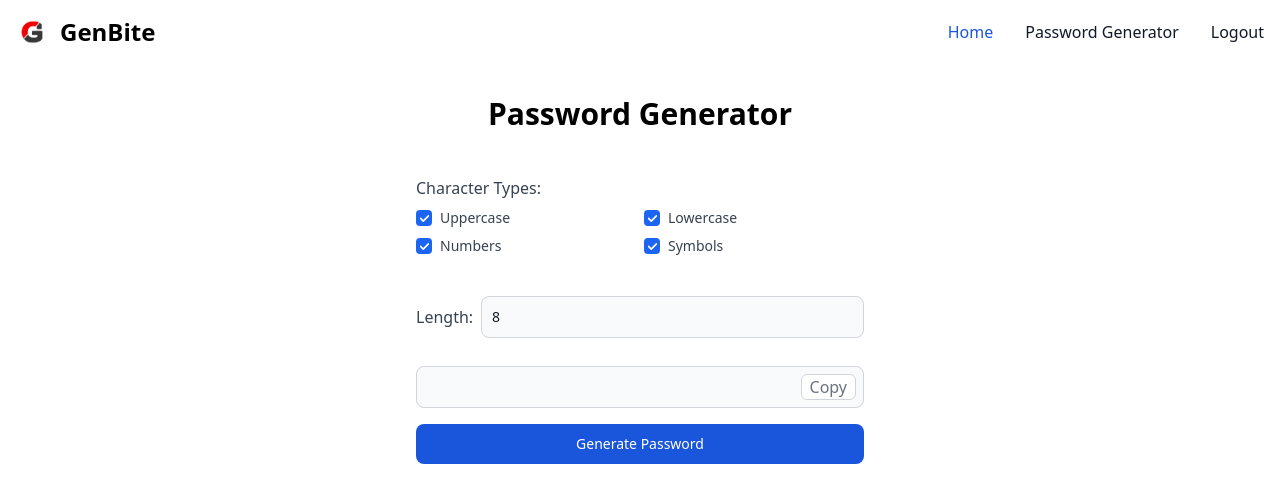
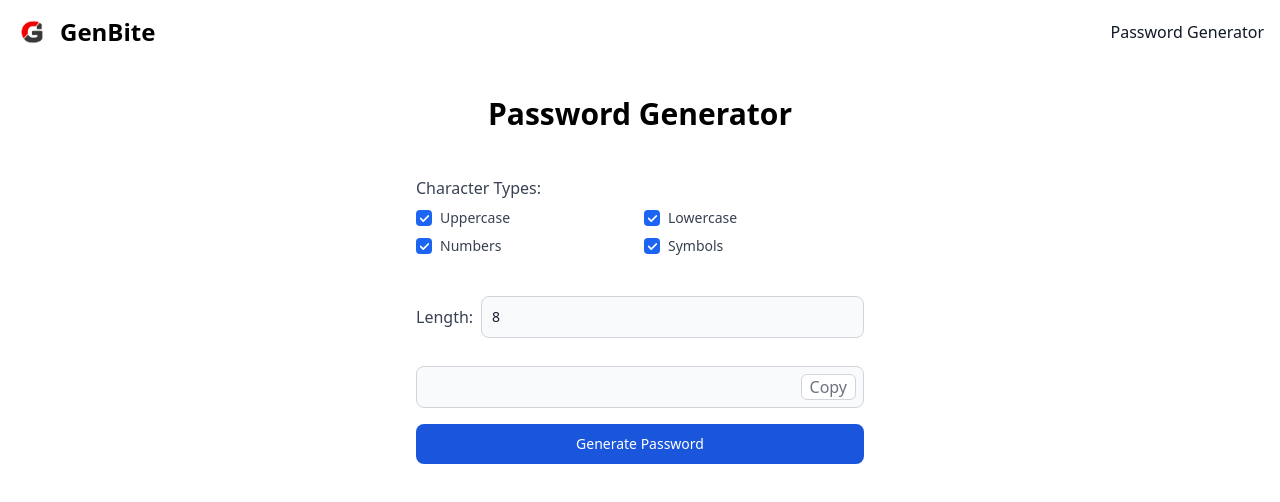
Before and after one commit to fasilv843/GenBite-client, an Angular app: page /password-generator in a window 1280 px wide. Shown: the top 502 px of the page. Built offline with nearby package versions, Linux system fonts and the light colour scheme.

Commit message:
commented button to home and logout

```diff
--- a/src/app/app.component.html
+++ b/src/app/app.component.html
@@ -15,15 +15,15 @@
     </button>
     <div class="hidden w-full md:block md:w-auto" id="navbar-default">
       <ul class="font-medium flex flex-col p-4 md:p-0 mt-4 border border-gray-100 rounded-lg bg-gray-50 md:flex-row md:space-x-8 rtl:space-x-reverse md:mt-0 md:border-0 md:bg-white dark:bg-gray-800 md:dark:bg-gray-900 dark:border-gray-700">
-        <li>
+        <!-- <li>
           <a routerLink="/home" class="block py-2 px-3 text-white bg-blue-700 rounded md:bg-transparent md:text-blue-700 md:p-0 dark:text-white md:dark:text-blue-500" aria-current="page">Home</a>
-        </li>
+        </li> -->
         <li>
           <a routerLink="/password-generator" class="block py-2 px-3 text-gray-900 rounded hover:bg-gray-100 md:hover:bg-transparent md:border-0 md:hover:text-blue-700 md:p-0 dark:text-white md:dark:hover:text-blue-500 dark:hover:bg-gray-700 dark:hover:text-white md:dark:hover:bg-transparent">Password Generator</a>
         </li>
-        <li>
+        <!-- <li>
           <a routerLink="/home" class="block py-2 px-3 text-gray-900 rounded hover:bg-gray-100 md:hover:bg-transparent md:border-0 md:hover:text-blue-700 md:p-0 dark:text-white md:dark:hover:text-blue-500 dark:hover:bg-gray-700 dark:hover:text-white md:dark:hover:bg-transparent">Logout</a>
-        </li>
+        </li> -->
       </ul>
     </div>
   </div>
--- a/src/app/app.component.ts
+++ b/src/app/app.component.ts
@@ -15,8 +15,4 @@ export class AppComponent implements OnInit {
   ngOnInit(): void {
     initFlowbite()
   }
-
-  // onClick(): void {
-  //   console.log('clicked');
-  // }
 }
--- a/src/app/components/home/home.component.ts
+++ b/src/app/components/home/home.component.ts
@@ -1,6 +1,5 @@
 import { CommonModule } from '@angular/common';
 import { Component } from '@angular/core';
-import { RouterModule } from '@angular/router';
 
 @Component({
   selector: 'app-home',
--- a/src/app/components/password-generate/password-generate.component.html
+++ b/src/app/components/password-generate/password-generate.component.html
@@ -45,4 +45,4 @@
 
       <button type="submit" class="text-white bg-blue-700 hover:bg-blue-800 focus:ring-4 focus:outline-none focus:ring-blue-300 font-medium rounded-lg text-sm w-full sm:w-auto px-5 py-2.5 text-center">Generate Password</button>
     </form>
-  </div>
+</div>
```
